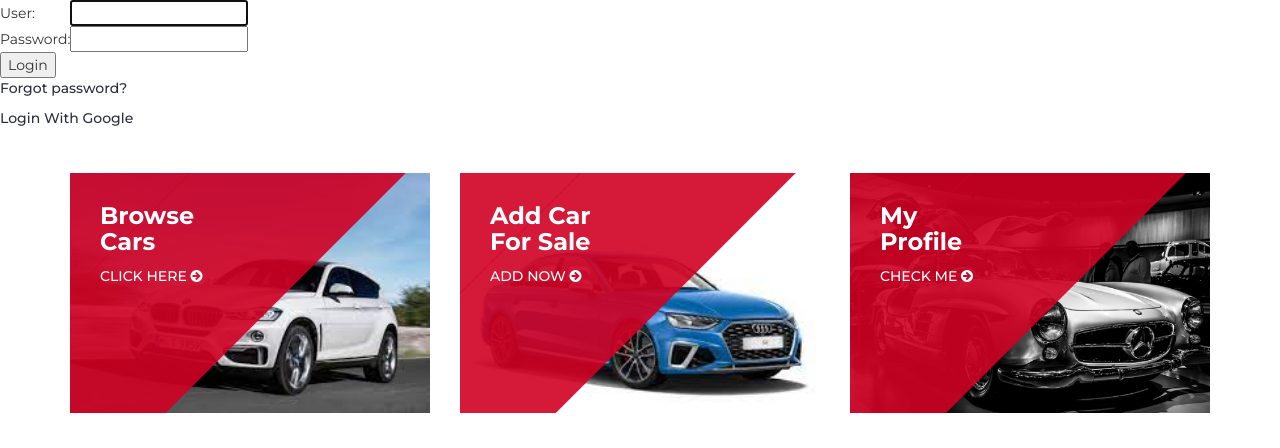
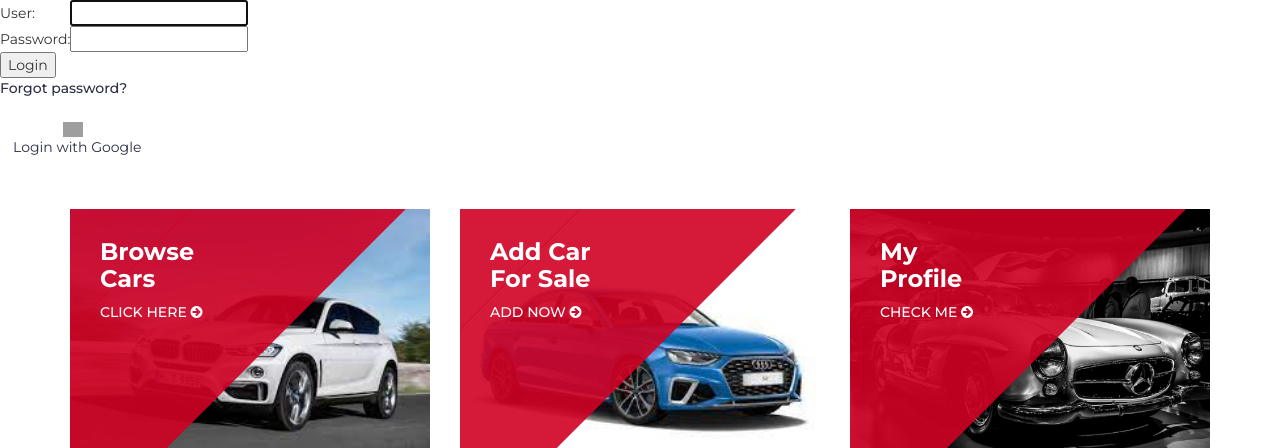
Before and after one commit to MBSonys/Code_Academy_final, a Django app: page /accounts/login/ in a window 1280 px wide. Shown: the part 287-735 px from the top of the page. Run offline with Django 4.2, Linux system fonts and the light colour scheme; some libraries are stand-ins or nearby versions; grey boxes are pictures that could not be loaded.

Commit message:
Minor Google Login fix

```diff
--- a/Cars/templates/registration/login.html
+++ b/Cars/templates/registration/login.html
@@ -30,6 +30,15 @@
 
   <p><a href="{% url 'password_reset' %}">Forgot password?</a></p>
 
-  <a href="{% provider_login_url 'google' %}">Login With Google</a>
+
+<div class="col s12 m6 offset-m3 center-align">
+    <a class="oauth-container btn darken-4 white black-text" href="{% provider_login_url 'google' %}" style="text-transform:none">
+        <div class="left">
+            <img width="20px" style="margin-top:7px; margin-right:8px" alt="Google sign-in"
+                src="https://upload.wikimedia.org/wikipedia/commons/thumb/5/53/Google_%22G%22_Logo.svg/512px-Google_%22G%22_Logo.svg.png" />
+        </div>
+        Login with Google
+    </a>
+</div>
 
 {% endblock %}
--- a/Wheelers/settings.py
+++ b/Wheelers/settings.py
@@ -199,3 +199,5 @@ SOCIALACCOUNT_PROVIDERS = {
 }
 
 SITE_ID = 3
+
+SOCIALACCOUNT_LOGIN_ON_GET=True
```
Also changed, not shown: db.sqlite3.
